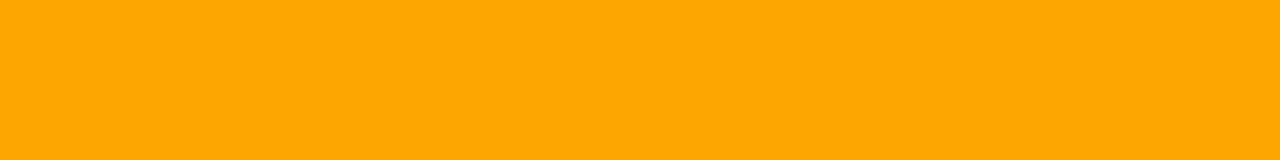
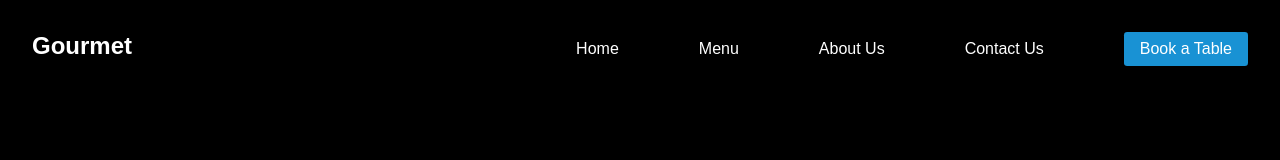
Before and after one commit to Teshager21/restaurant, a website built with webpack: page src/index.html in a window 1280 px wide. Built offline with nearby package versions, Linux system fonts and the light colour scheme; files whose address does not match are found by name.

Commit message:
styel and populat the nav element

```diff
--- a/src/Nav.js
+++ b/src/Nav.js
@@ -1,18 +1,33 @@
 'use strict'
-const content=document.getElementById('content');
 const nav= document.createElement('nav');
 const navBrand= document.createElement('a');
 const navLinks= document.createElement('ul');
-const home= document.createElement('button').textContent="Home";
+const home= document.createElement('button');
 const menu= document.createElement('button');
 const about= document.createElement('button');
 const contact= document.createElement('button');
 const reservation= document.createElement('button');
+navBrand.textContent="Gourmet"
+home.textContent="Home";
+menu.textContent="Menu";
+about.textContent="About Us";
+contact.textContent="Contact Us";
+reservation.textContent="Book a Table";
+home.classList.add('text-white','btn');
+menu.classList.add('text-white','btn');
+contact.classList.add('text-white','btn');
+about.classList.add('text-white','btn');
+navBrand.classList.add('text-white',"btn","nav-brand");
+reservation.classList.add('text-white',"btn","btn-book");
+navLinks.classList.add('nav-links')
 
 nav.appendChild(navBrand);
-nav.appendChild(navLinks);
+nav.classList.add('navbar')
 navLinks.appendChild(home);
 navLinks.appendChild(menu);
 navLinks.appendChild(about);
 navLinks.appendChild(contact);
 navLinks.appendChild(reservation);
+nav.appendChild(navLinks);
+
+export default nav;
--- a/src/index.js
+++ b/src/index.js
@@ -1,10 +1,14 @@
 import './style.css'
+import nav from './Nav';
 // import home from './assets/home.jpg'
 // import hero from './assets/hero.jpg'
 console.log("hello webpack")
 
 const content= document.querySelector('#content');
 
+content.appendChild(nav);
+
+// console.log(nav)
 // const title= document.createElement('h1')
 
 // title.textContent="Hello Webpack";
--- a/src/style.css
+++ b/src/style.css
@@ -2,20 +2,58 @@
     margin: 0;
     padding: 0;
     box-sizing: border-box;
+    font-size: 16px;
+}
+
+body{
+    background: url("./assets/home.jpg");
+    background-repeat: no-repeat;
+    background-size: cover;
+    background-color:black;
+    color: white;
+    height:100vh;
+
 }
 
 .text-white {
     color: white    ;
 }
 
+.navbar{
+    padding: 2rem;
+    display: flex;
+    justify-content: space-between;
+}
+.nav-links{
+    display: flex;
+    gap: 5rem;
+    color:orange;
+}
+
+.nav-links:hover{
+    color:orange;
+}
+.btn{
+    background-color: transparent;
+    border:none;
+
+}
+
+.btn-book{
+    background-color: #1992d4;
+    padding-top: 0.5rem;
+    padding-bottom: 0.5rem;
+    padding-left: 1rem;
+    padding-right: 1rem;
+    border-radius: 0.2rem;
+}
+
+.nav-brand{
+    font-size: 1.5rem;
+    font-weight: bolder;
+    font-family: sans-serif;
+}
+
 #content {
-    background: url("./assets/home.jpg");
-    background-repeat: no-repeat;
-    background-size: cover;
-    background-color: orange;
-    color: white;
-    /* width:100%; */
-    height:100vh;
-    padding: 0;
-    margin: 0;
+
 }
```
